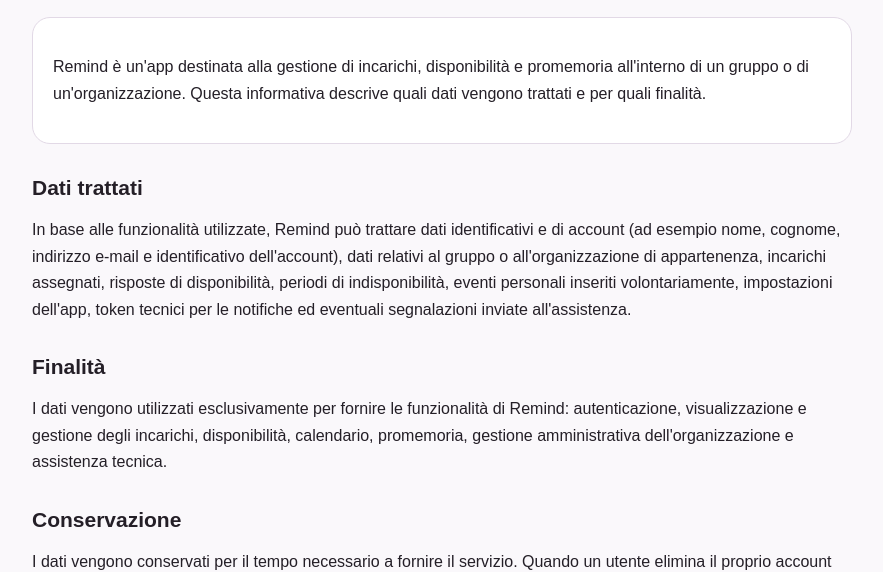
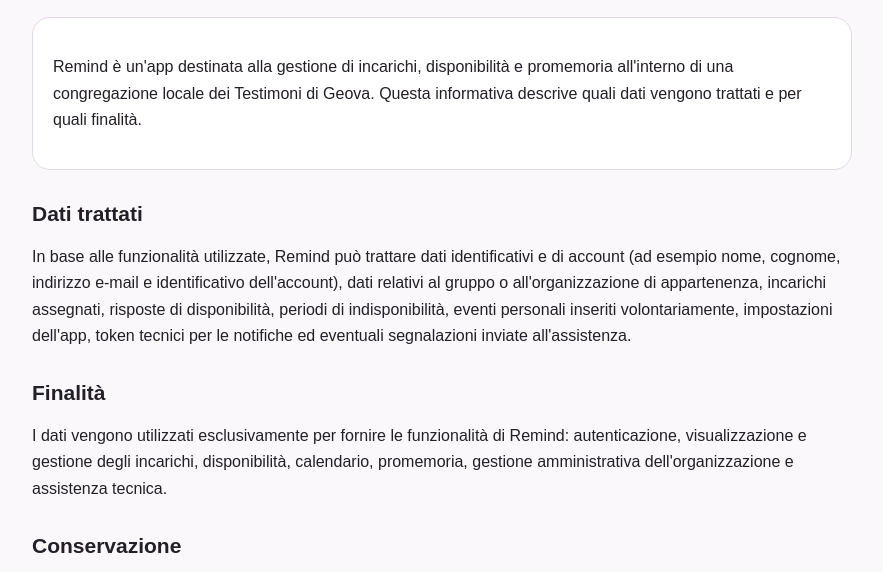
Before and after one commit to remindappinfo-cmd/remind-legal, a plain HTML site: page index.html in a window 1280 px wide. Shown: the part 155-727 px from the top of the page, without its empty margins (198-1081 px from the left). Drawn offline with Linux system fonts and the light colour scheme.

Commit message:
Update index.html

```diff
--- a/index.html
+++ b/index.html
@@ -24,7 +24,7 @@
 <p class="note">Ultimo aggiornamento: 7 ottobre 2026</p>
 
 <div class="card">
-<p>Remind è un'app destinata alla gestione di incarichi, disponibilità e promemoria all'interno di un gruppo o di un'organizzazione. Questa informativa descrive quali dati vengono trattati e per quali finalità.</p>
+<p>Remind è un'app destinata alla gestione di incarichi, disponibilità e promemoria all'interno di una congregazione locale dei Testimoni di Geova. Questa informativa descrive quali dati vengono trattati e per quali finalità.</p>
 </div>
 
 <h2>Dati trattati</h2>
```
